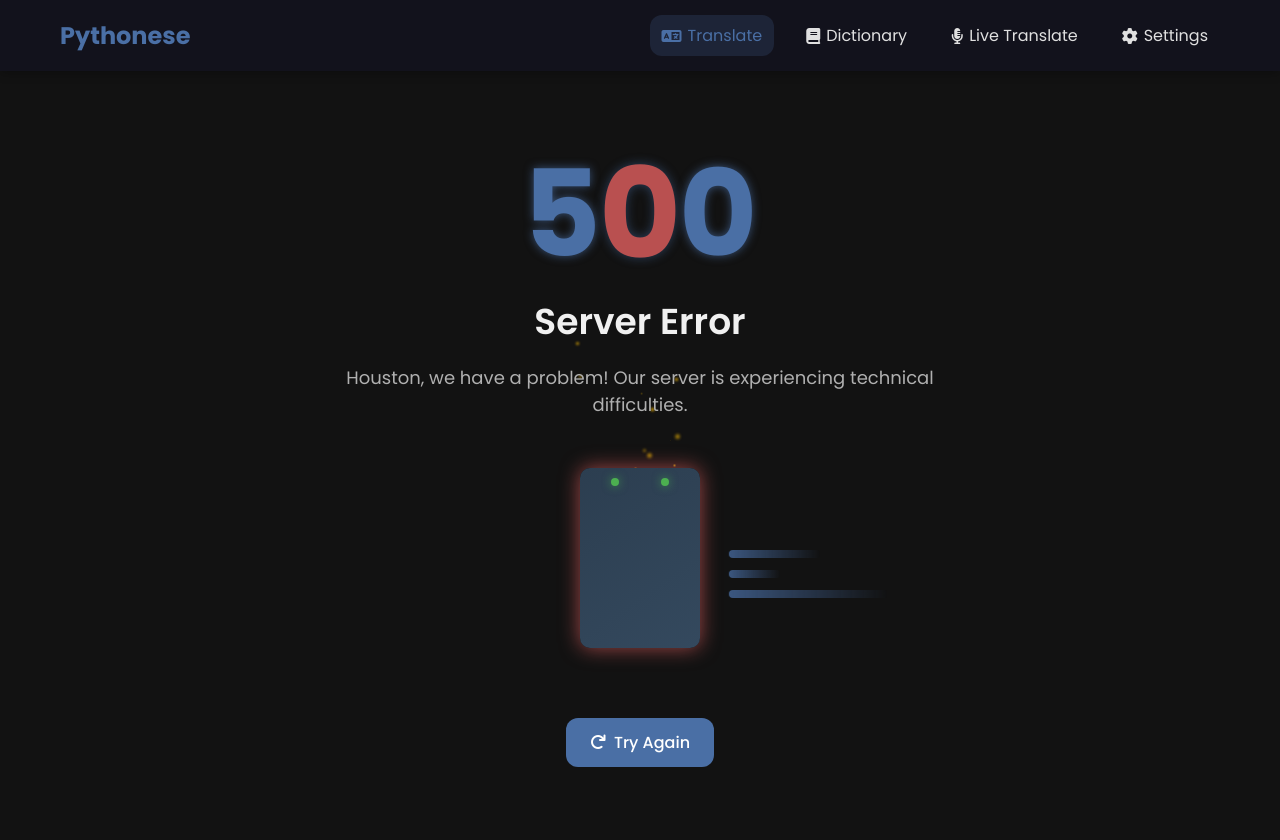
After one commit to arivvid27/PerformanceTask2425, a Flask app: template templates/500.html in a window 1280 px wide. The commit adds this page. Run offline with Flask 3, Linux system fonts and the light colour scheme; the template is opened without the code that fills it, so the values that code supplies are empty.

Commit message:
Navbar, error handling, speech works.

```diff
--- a/app.py
+++ b/app.py
@@ -17,7 +17,7 @@ The Main code for the Pythonese application
 import traceback
 import os
 import uuid
-from flask import Flask, render_template, request, jsonify, send_from_directory
+from flask import Flask, render_template, request, jsonify, send_from_directory, redirect, url_for, abort
 import speech_recognition as sr
 import google.generativeai as genai
 from gtts import gTTS
@@ -69,6 +69,25 @@ if not os.path.exists('static/audio'):
 @app.route('/')
 def index():
     return render_template('index.html', languages=LANGUAGE_CODES)
+
+# Placeholder routes that will trigger 404
+@app.route('/dictionary')
+def dictionary():
+    # This is a placeholder that will eventually lead to the dictionary feature
+    # For now we'll intentionally trigger a 404 error
+    return render_template('non_existent_page.html')
+
+@app.route('/live')
+def live_translate():
+    # This is a placeholder that will eventually lead to the live translation feature
+    # For now we'll intentionally trigger a 404 error
+    return render_template('non_existent_page.html')
+
+@app.route('/settings')
+def settings():
+    # This is a placeholder that will eventually lead to the settings page
+    # For now we'll intentionally trigger a 404 error
+    return render_template('non_existent_page.html')
 
 # Handles audio upload, processes it, and returns translation
 # Parameters: Audio file (file), input_language (string), output_language (string)
@@ -197,23 +216,42 @@ def handle_text_translation():
         print(traceback.format_exc())
         return jsonify({'error': f'Server error: {str(e)}'}), 500
 
-# Translates text using Google Gemini API
+# Translates text using Google Gemini API with retry logic
 # Parameters: text (string), source_language (string), target_language (string)
 # Returns: Translated text (string)
 def translate_text(text, source_language, target_language):
-    try:
-        model = genai.GenerativeModel('gemini-2.0-flash-lite')
-        prompt = f"Translate the following text from {source_language} to {target_language}: '{text}', and return only the translated text without any additional formatting or explanation."
-        response = model.generate_content(prompt)
-        translated = response.text
-        if translated.startswith('"') and translated.endswith('"'):
-            translated = translated[1:-1]
-        if translated.startswith("'") and translated.endswith("'"):
-            translated = translated[1:-1]
-        return translated
-    except Exception as e:
-        print(f"Translation error: {e}")
-        return f"TRANSLATION ERROR: {e}"
+    max_attempts = 3
+    attempt = 0
+    backoff_time = 1  # Initial backoff time in seconds
+
+    while attempt < max_attempts:
+        try:
+            model = genai.GenerativeModel('gemini-2.0-flash-lite')
+            prompt = f"Translate the following text from {source_language} to {target_language}: '{text}', and return only the translated text without any additional formatting or explanation."
+            response = model.generate_content(prompt)
+            translated = response.text
+
+            if translated.startswith('"') and translated.endswith('"'):
+                translated = translated[1:-1]
+            if translated.startswith("'") and translated.endswith("'"):
+                translated = translated[1:-1]
+
+            return translated
+
+        except Exception as e:
+            attempt += 1
+            error_msg = str(e)
+            print(f"Translation attempt {attempt} failed: {error_msg}")
+
+            if attempt < max_attempts:
+                # Exponential backoff
+                import time
+                print(f"Retrying in {backoff_time} seconds...")
+                time.sleep(backoff_time)
+                backoff_time *= 2  # Double the backoff time for next attempt
+            else:
+                print(f"All {max_attempts} translation attempts failed")
+                return f"TRANSLATION ERROR: {error_msg}"
 
 # Serves audio files from the static directory
 # Parameters: filename (string)
@@ -229,24 +267,30 @@ def serve_audio(filename):
 def get_languages():
     return jsonify(LANGUAGE_CODES)
 
-# TODO Make sure to make 404 and 500 error pages for better user experience
-# # Handles 404 errors
-# # Parameters: e (error object)
-# # Returns: JSON or rendered HTML page
-# @app.errorhandler(404)
-# def page_not_found(e):
-#     if request.headers.get('Accept') == 'application/json':
-#         return jsonify({'error': 'Resource not found'}), 404
-#     return render_template('404.html'), 404
+# Simulates an endpoint that will trigger a 500 error for testing purposes
+@app.route('/test-500')
+def test_500():
+    # Deliberate division by zero to trigger a 500 error
+    result = 1 / 0
+    return result
 
-# # Handles 500 errors
-# # Parameters: e (error object)
-# # Returns: JSON or rendered HTML page
-# @app.errorhandler(500)
-# def server_error(e):
-#     if request.headers.get('Accept') == 'application/json':
-#         return jsonify({'error': 'Internal server error'}), 500
-#     return render_template('500.html'), 500
+# Handles 404 errors
+# Parameters: e (error object)
+# Returns: JSON or rendered HTML page
+@app.errorhandler(404)
+def page_not_found(e):
+    if request.headers.get('Accept') == 'application/json':
+        return jsonify({'error': 'Resource not found'}), 404
+    return render_template('404.html', active_page=None), 404
+
+# Handles 500 errors
+# Parameters: e (error object)
+# Returns: JSON or rendered HTML page
+@app.errorhandler(500)
+def server_error(e):
+    if request.headers.get('Accept') == 'application/json':
+        return jsonify({'error': 'Internal server error'}), 500
+    return render_template('500.html', active_page=None), 500
 
 if __name__ == '__main__':
     app.run(debug=True)
--- /dev/null
+++ b/static/css/error.css
@@ -0,0 +1,348 @@
+/* Error Pages CSS */
+.error-page {
+    background-color: #121212;
+    color: #f0f0f0;
+    min-height: 100vh;
+    overflow-x: hidden;
+}
+
+/* Navbar Styles */
+.navbar {
+    position: fixed;
+    top: 0;
+    left: 0;
+    width: 100%;
+    background-color: rgba(20, 20, 30, 0.95);
+    box-shadow: 0 2px 10px rgba(0, 0, 0, 0.3);
+    z-index: 1000;
+}
+
+.nav-container {
+    max-width: 1200px;
+    margin: 0 auto;
+    padding: 15px 20px;
+    display: flex;
+    justify-content: space-between;
+    align-items: center;
+}
+
+.nav-logo {
+    color: var(--primary-color);
+    font-size: 24px;
+    font-weight: 700;
+    text-decoration: none;
+    transition: all 0.3s;
+}
+
+.nav-logo span {
+    color: var(--secondary-color);
+}
+
+.nav-logo:hover {
+    transform: scale(1.05);
+}
+
+.nav-links {
+    display: flex;
+    gap: 20px;
+}
+
+.nav-link {
+    color: #e0e0e0;
+    text-decoration: none;
+    padding: 8px 12px;
+    border-radius: var(--border-radius);
+    transition: all 0.3s;
+    display: flex;
+    align-items: center;
+    gap: 6px;
+}
+
+.nav-link i {
+    font-size: 16px;
+}
+
+.nav-link:hover, .nav-link.active {
+    background-color: rgba(74, 111, 165, 0.2);
+    color: var(--primary-color);
+}
+
+.mobile-menu-btn {
+    display: none;
+    background: none;
+    border: none;
+    color: #e0e0e0;
+    font-size: 20px;
+    cursor: pointer;
+}
+
+/* Error Container */
+.error-container {
+    min-height: 100vh;
+    display: flex;
+    justify-content: center;
+    align-items: center;
+    padding: 100px 20px 20px;
+    position: relative;
+    overflow: hidden;
+}
+
+.error-content {
+    text-align: center;
+    max-width: 600px;
+    position: relative;
+    z-index: 2;
+}
+
+.error-code {
+    font-size: 120px;
+    font-weight: 700;
+    color: var(--primary-color);
+    margin-bottom: 20px;
+    text-shadow: 0 0 10px rgba(74, 111, 165, 0.7);
+    line-height: 1;
+}
+
+.digit-animation {
+    display: inline-block;
+    color: var(--accent-color);
+    transition: all 0.3s;
+    animation: pulse 1.5s infinite;
+}
+
+.error-title {
+    font-size: 36px;
+    margin-bottom: 15px;
+    color: #f0f0f0;
+}
+
+.error-message {
+    font-size: 18px;
+    color: #b0b0b0;
+    margin-bottom: 40px;
+}
+
+.error-btn {
+    display: inline-flex;
+    align-items: center;
+    gap: 8px;
+    padding: 12px 24px;
+    background-color: var(--primary-color);
+    color: white;
+    text-decoration: none;
+    border-radius: var(--border-radius);
+    font-size: 16px;
+    font-weight: 500;
+    transition: all 0.3s;
+    margin-top: 30px;
+}
+
+.error-btn:hover {
+    background-color: #3a5a84;
+    transform: translateY(-3px);
+    box-shadow: 0 5px 15px rgba(0, 0, 0, 0.3);
+}
+
+/* 404 Page Animations */
+.error-animation {
+    height: 200px;
+    position: relative;
+    margin: 30px 0;
+}
+
+.planet {
+    width: 100px;
+    height: 100px;
+    background: linear-gradient(145deg, #2c3e50, #34495e);
+    border-radius: 50%;
+    position: absolute;
+    left: calc(50% - 50px);
+    top: calc(50% - 50px);
+    box-shadow: inset -10px -10px 20px rgba(0, 0, 0, 0.4),
+                0 0 20px rgba(74, 111, 165, 0.6);
+}
+
+.astronaut {
+    position: absolute;
+    left: calc(50% + 30px);
+    top: calc(50% - 30px);
+    transition: transform 0.5s ease-in-out;
+}
+
+.astronaut-body {
+    width: 40px;
+    height: 60px;
+    background-color: #f0f0f0;
+    border-radius: 20px;
+    position: relative;
+}
+
+.astronaut-head {
+    width: 30px;
+    height: 30px;
+    background-color: #f0f0f0;
+    border-radius: 50%;
+    position: absolute;
+    top: -20px;
+    left: 5px;
+    box-shadow: inset -3px -3px 5px rgba(0, 0, 0, 0.2);
+}
+
+.star {
+    position: absolute;
+    width: 2px;
+    height: 2px;
+    background-color: white;
+    border-radius: 50%;
+    animation: twinkle 3s infinite;
+}
+
+/* 500 Page Animations */
+.server {
+    width: 120px;
+    height: 180px;
+    background: linear-gradient(145deg, #2c3e50, #34495e);
+    border-radius: 10px;
+    position: absolute;
+    left: calc(50% - 60px);
+    top: calc(50% - 90px);
+    box-shadow: 0 0 20px rgba(255, 107, 107, 0.6);
+    overflow: hidden;
+}
+
+.server-lights {
+    display: flex;
+    justify-content: space-around;
+    padding: 10px;
+}
+
+.server-lights::before, .server-lights::after {
+    content: '';
+    width: 8px;
+    height: 8px;
+    border-radius: 50%;
+    background-color: #4CAF50;
+    box-shadow: 0 0 10px rgba(76, 175, 80, 0.7);
+}
+
+.server-lights.blink::before {
+    background-color: #F44336;
+    box-shadow: 0 0 10px rgba(244, 67, 54, 0.7);
+}
+
+.server-lights.blink::after {
+    background-color: #FFC107;
+    box-shadow: 0 0 10px rgba(255, 193, 7, 0.7);
+}
+
+.code-fragments {
+    position: absolute;
+    width: 200px;
+    top: 40%;
+    left: calc(50% + 80px);
+}
+
+.code-line {
+    height: 8px;
+    background: linear-gradient(90deg, var(--primary-color), transparent);
+    border-radius: 4px;
+    margin: 12px 0;
+    opacity: 0.6;
+    animation: code-pulse 2s infinite;
+}
+
+.spark {
+    position: absolute;
+    width: 3px;
+    height: 3px;
+    background-color: #FFC107;
+    border-radius: 50%;
+    filter: blur(1px);
+    animation: spark 2s infinite;
+}
+
+/* Animations */
+@keyframes pulse {
+    0% { opacity: 1; transform: scale(1); }
+    50% { opacity: 0.7; transform: scale(1.05); }
+    100% { opacity: 1; transform: scale(1); }
+}
+
+@keyframes twinkle {
+    0% { opacity: 0.3; }
+    50% { opacity: 1; }
+    100% { opacity: 0.3; }
+}
+
+@keyframes code-pulse {
+    0%, 100% { opacity: 0.4; transform: translateX(0); }
+    50% { opacity: 0.8; transform: translateX(10px); }
+}
+
+@keyframes spark {
+    0% { transform: scale(0); opacity: 0; }
+    20% { transform: scale(1); opacity: 1; }
+    40% { transform: scale(1.5); opacity: 0.7; }
+    60% { transform: scale(0.5); opacity: 0.9; }
+    80% { transform: scale(1.2); opacity: 0.5; }
+    100% { transform: scale(0); opacity: 0; }
+}
+
+/* Responsive Styles */
+@media (max-width: 768px) {
+    .error-code {
+        font-size: 80px;
+    }
+
+    .error-title {
+        font-size: 28px;
+    }
+
+    .error-message {
+        font-size: 16px;
+    }
+
+    .nav-links {
+        position: fixed;
+        top: 70px;
+        left: 0;
+        width: 100%;
+        background-color: rgba(20, 20, 30, 0.95);
+        flex-direction: column;
+        padding: 20px;
+        gap: 10px;
+        transform: translateY(-150%);
+        transition: transform 0.3s ease;
+        box-shadow: 0 5px 10px rgba(0, 0, 0, 0.3);
+    }
+
+    .nav-links.show {
+        transform: translateY(0);
+    }
+
+    .mobile-menu-btn {
+        display: block;
+    }
+
+    .error-animation {
+        transform: scale(0.8);
+    }
+
+    .code-fragments {
+        left: 50%;
+        transform: translateX(-50%);
+        top: auto;
+        bottom: -20px;
+    }
+}
+
+@media (max-width: 480px) {
+    .error-code {
+        font-size: 60px;
+    }
+
+    .error-animation {
+        height: 150px;
+        transform: scale(0.7);
+    }
+}
--- a/static/css/styles.css
+++ b/static/css/styles.css
@@ -294,3 +294,72 @@ textarea::placeholder {
         flex-direction: column;
     }
 }
+
+.navbar {
+    position: fixed;
+    top: 0;
+    left: 0;
+    width: 100%;
+    background-color: rgba(20, 20, 30, 0.95);
+    box-shadow: 0 2px 10px rgba(0, 0, 0, 0.3);
+    z-index: 1000;
+}
+
+.nav-container {
+    max-width: 1200px;
+    margin: 0 auto;
+    padding: 15px 20px;
+    display: flex;
+    justify-content: space-between;
+    align-items: center;
+}
+
+.nav-logo {
+    color: var(--primary-color);
+    font-size: 24px;
+    font-weight: 700;
+    text-decoration: none;
+    transition: all 0.3s;
+}
+
+.nav-logo span {
+    color: var(--secondary-color);
+}
+
+.nav-logo:hover {
+    transform: scale(1.05);
+}
+
+.nav-links {
+    display: flex;
+    gap: 20px;
+}
+
+.nav-link {
+    color: #e0e0e0;
+    text-decoration: none;
+    padding: 8px 12px;
+    border-radius: var(--border-radius);
+    transition: all 0.3s;
+    display: flex;
+    align-items: center;
+    gap: 6px;
+}
+
+.nav-link i {
+    font-size: 16px;
+}
+
+.nav-link:hover, .nav-link.active {
+    background-color: rgba(74, 111, 165, 0.2);
+    color: var(--primary-color);
+}
+
+.mobile-menu-btn {
+    display: none;
+    background: none;
+    border: none;
+    color: #e0e0e0;
+    font-size: 20px;
+    cursor: pointer;
+}
--- /dev/null
+++ b/templates/500.html
@@ -0,0 +1,92 @@
+<!DOCTYPE html>
+<html lang="en">
+<head>
+    <meta charset="UTF-8">
+    <meta name="viewport" content="width=device-width, initial-scale=1.0">
+    <title>500 - Server Error | Pythonese</title>
+    <link rel="stylesheet" href="https://cdnjs.cloudflare.com/ajax/libs/font-awesome/6.0.0-beta3/css/all.min.css">
+    <link rel="stylesheet" href="{{ url_for('static', filename='css/styles.css') }}">
+    <link rel="stylesheet" href="{{ url_for('static', filename='css/error.css') }}">
+</head>
+<body class="error-page">
+    <nav class="navbar">
+        <div class="nav-container">
+            <a href="/" class="nav-logo">Pythonese</a>
+            <div class="nav-links">
+                <a href="/" class="nav-link active"><i class="fas fa-language"></i> Translate</a>
+                <a href="/dictionary" class="nav-link"><i class="fas fa-book"></i> Dictionary</a>
+                <a href="/live" class="nav-link"><i class="fas fa-microphone-alt"></i> Live Translate</a>
+                <a href="/settings" class="nav-link"><i class="fas fa-cog"></i> Settings</a>
+            </div>
+            <button class="mobile-menu-btn">
+                <i class="fas fa-bars"></i>
+            </button>
+        </div>
+    </nav>
+
+    <div class="error-container">
+        <div class="error-content">
+            <div class="error-code">5<span class="digit-animation">0</span>0</div>
+            <h1 class="error-title">Server Error</h1>
+            <p class="error-message">Houston, we have a problem! Our server is experiencing technical difficulties.</p>
+            <div class="error-animation">
+                <div class="server">
+                    <div class="server-lights"></div>
+                </div>
+                <div class="code-fragments">
+                    <div class="code-line"></div>
+                    <div class="code-line"></div>
+                    <div class="code-line"></div>
+                </div>
+            </div>
+            <a href="/" class="error-btn">
+                <i class="fas fa-redo"></i> Try Again
+            </a>
+        </div>
+    </div>
+
+    <script>
+        // Mobile menu toggle
+        document.querySelector('.mobile-menu-btn').addEventListener('click', function() {
+            document.querySelector('.nav-links').classList.toggle('show');
+        });
+
+        // Digit animation
+        const digit = document.querySelector('.digit-animation');
+        let counter = 0;
+        const digits = ['0', '1', '0', '5'];
+
+        setInterval(() => {
+            digit.textContent = digits[counter];
+            counter = (counter + 1) % digits.length;
+        }, 500);
+
+        // Electric sparks animation
+        const errorContainer = document.querySelector('.error-container');
+        for (let i = 0; i < 15; i++) {
+            const spark = document.createElement('div');
+            spark.classList.add('spark');
+            spark.style.top = `${50 + Math.random() * 20 - 10}%`;
+            spark.style.left = `${50 + Math.random() * 20 - 10}%`;
+            spark.style.animationDelay = `${Math.random() * 3}s`;
+            spark.style.animationDuration = `${0.5 + Math.random() * 1}s`;
+            errorContainer.appendChild(spark);
+        }
+
+        // Server lights blinking
+        const serverLights = document.querySelector('.server-lights');
+        setInterval(() => {
+            serverLights.classList.toggle('blink');
+        }, 1000);
+
+        // Code fragments animation
+        const codeLines = document.querySelectorAll('.code-line');
+        codeLines.forEach((line, index) => {
+            setInterval(() => {
+                line.style.width = `${20 + Math.random() * 60}%`;
+                line.style.opacity = 0.3 + Math.random() * 0.7;
+            }, 1000 + index * 200);
+        });
+    </script>
+</body>
+</html>
```
Also changed, not shown: templates/404.html (added, +90 -0 lines), templates/index.html (+14 -0 lines), README.md.
